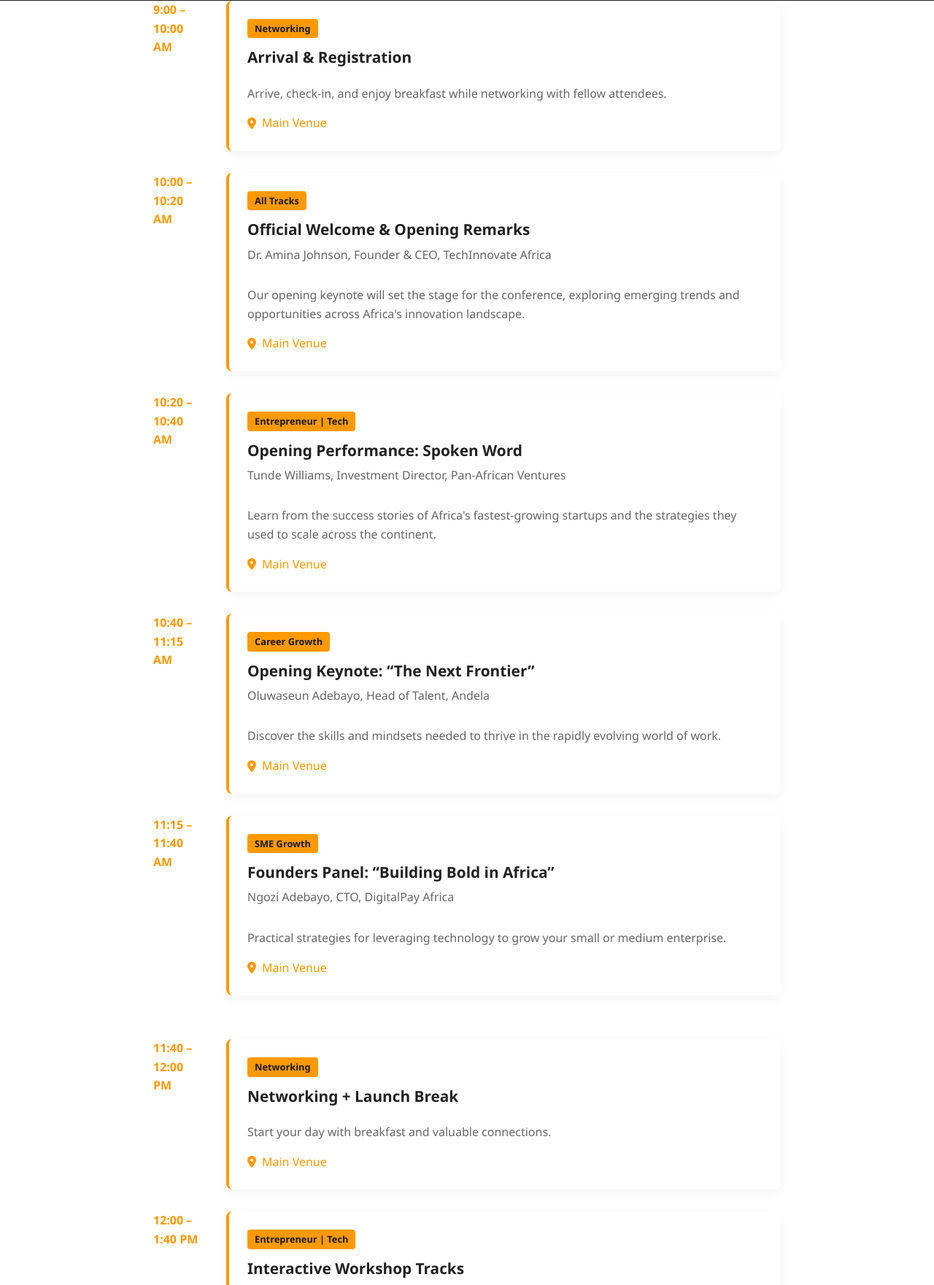
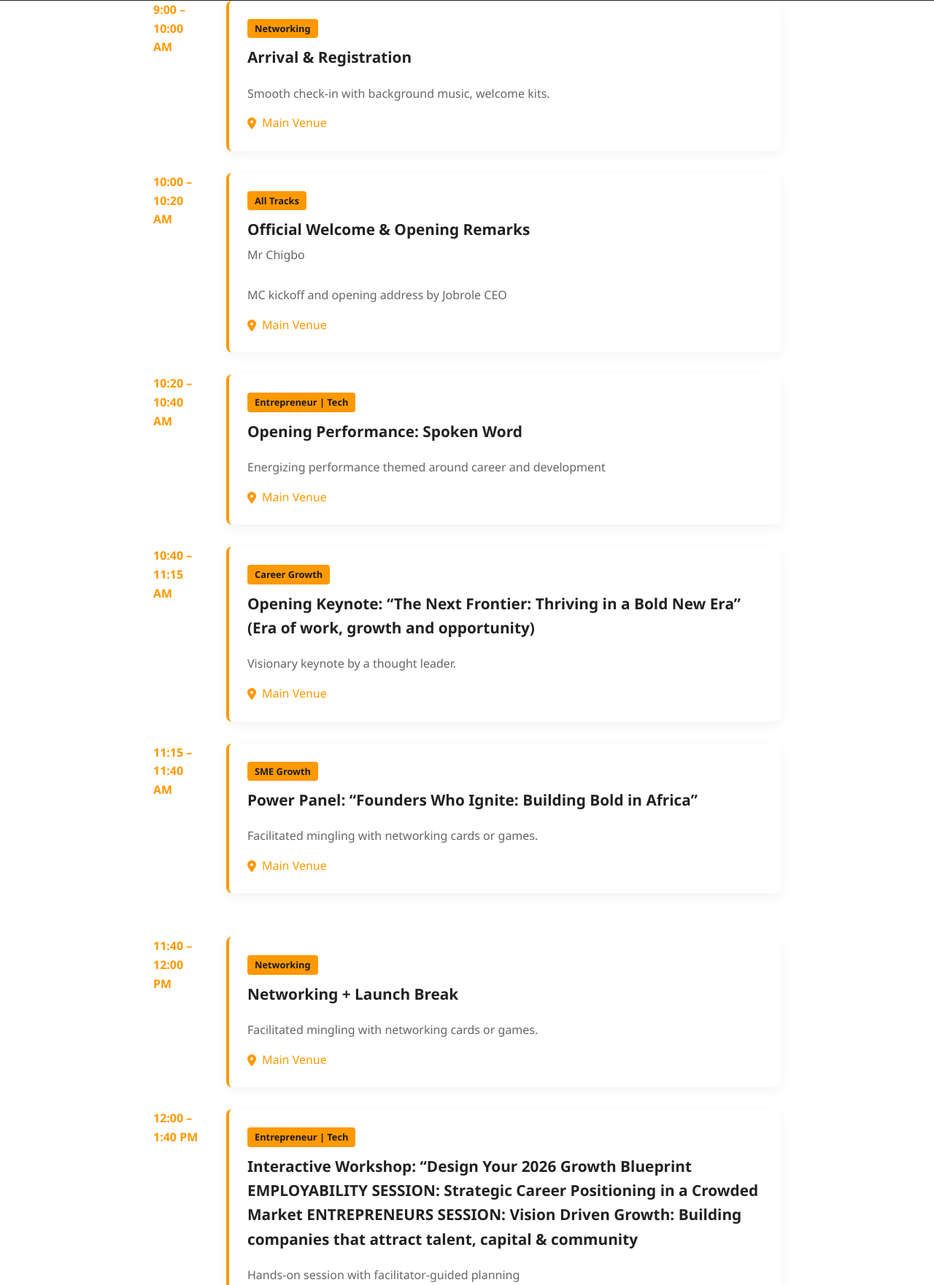
Before and after one commit to Aledoy-Developers/jobrole, a PHP site: page /agenda.php in a window 1280 px wide. Shown: the part 181-1942 px from the top of the page at 73% size. Run offline with PHP 8.4, Linux system fonts and the light colour scheme.

Commit message:
Updated the agenda

```diff
--- a/agenda.php
+++ b/agenda.php
@@ -61,8 +61,7 @@
                                 <h3 class="session-title">Arrival & Registration</h3>
                             </div>
                         </div>
-                        <p class="session-description">Arrive, check-in, and enjoy breakfast while networking with
-                            fellow attendees.</p>
+                        <p class="session-description">Smooth check-in with background music, welcome kits.</p>
                         <p class="session-location"><i class="fas fa-map-marker-alt"></i>Main Venue</p>
                     </div>
                 </div>
@@ -75,11 +74,10 @@
                             <div>
                                 <span class="session-track">All Tracks</span>
                                 <h3 class="session-title">Official Welcome & Opening Remarks</h3>
-                                <p class="session-speaker">Dr. Amina Johnson, Founder & CEO, TechInnovate Africa</p>
+                                <p class="session-speaker">Mr Chigbo</p>
                             </div>
                         </div>
-                        <p class="session-description">Our opening keynote will set the stage for the conference,
-                            exploring emerging trends and opportunities across Africa's innovation landscape.</p>
+                        <p class="session-description">MC kickoff and opening address by Jobrole CEO</p>
                         <p class="session-location"><i class="fas fa-map-marker-alt"></i>Main Venue</p>
                     </div>
                 </div>
@@ -105,11 +103,10 @@
                             <div>
                                 <span class="session-track">Entrepreneur | Tech</span>
                                 <h3 class="session-title">Opening Performance: Spoken Word</h3>
-                                <p class="session-speaker">Tunde Williams, Investment Director, Pan-African Ventures</p>
+                                <!-- <p class="session-speaker">Tunde Williams, Investment Director, Pan-African Ventures</p> -->
                             </div>
                         </div>
-                        <p class="session-description">Learn from the success stories of Africa's fastest-growing
-                            startups and the strategies they used to scale across the continent.</p>
+                        <p class="session-description">Energizing performance themed around career and development</p>
                         <p class="session-location"><i class="fas fa-map-marker-alt"></i>Main Venue</p>
                     </div>
                 </div>
@@ -121,12 +118,11 @@
                         <div class="session-header">
                             <div>
                                 <span class="session-track">Career Growth</span>
-                                <h3 class="session-title">Opening Keynote: “The Next Frontier”</h3>
-                                <p class="session-speaker">Oluwaseun Adebayo, Head of Talent, Andela</p>
+                                <h3 class="session-title">Opening Keynote: “The Next Frontier: Thriving in a Bold New Era” (Era of work, growth and opportunity)</h3>
+                                <!-- <p class="session-speaker">Oluwaseun Adebayo, Head of Talent, Andela</p> -->
                             </div>
                         </div>
-                        <p class="session-description">Discover the skills and mindsets needed to thrive in the rapidly
-                            evolving world of work.</p>
+                        <p class="session-description">Visionary keynote by a thought leader.</p>
                         <p class="session-location"><i class="fas fa-map-marker-alt"></i>Main Venue</p>
                     </div>
                 </div>
@@ -138,12 +134,11 @@
                         <div class="session-header">
                             <div>
                                 <span class="session-track">SME Growth</span>
-                                <h3 class="session-title">Founders Panel: “Building Bold in Africa”</h3>
-                                <p class="session-speaker">Ngozi Adebayo, CTO, DigitalPay Africa</p>
+                                <h3 class="session-title">Power Panel: “Founders Who Ignite: Building Bold in Africa”</h3>
+                                <!-- <p class="session-speaker">Ngozi Adebayo, CTO, DigitalPay Africa</p> -->
                             </div>
                         </div>
-                        <p class="session-description">Practical strategies for leveraging technology to grow your small
-                            or medium enterprise.</p>
+                        <p class="session-description">Facilitated mingling with networking cards or games.</p>
                         <p class="session-location"><i class="fas fa-map-marker-alt"></i>Main Venue</p>
                     </div>
                 </div>
@@ -167,7 +162,7 @@
                                 <h3 class="session-title">Networking + Launch Break</h3>
                             </div>
                         </div>
-                        <p class="session-description">Start your day with breakfast and valuable connections.</p>
+                        <p class="session-description">Facilitated mingling with networking cards or games.</p>
                         <p class="session-location"><i class="fas fa-map-marker-alt"></i>Main Venue</p>
                     </div>
                 </div>
@@ -179,12 +174,11 @@
                         <div class="session-header">
                             <div>
                                 <span class="session-track">Entrepreneur | Tech</span>
-                                <h3 class="session-title">Interactive Workshop Tracks</h3>
-                                <p class="session-speaker">Kwame Okafor, CEO, GreenFuture Energy</p>
+                                <h3 class="session-title">Interactive Workshop: “Design Your 2026 Growth Blueprint EMPLOYABILITY SESSION: Strategic Career  Positioning in a Crowded Market ENTREPRENEURS SESSION: Vision Driven Growth: Building companies that attract talent, capital & community</h3>
+                                <!-- <p class="session-speaker">Kwame Okafor, CEO, GreenFuture Energy</p> -->
                             </div>
                         </div>
-                        <p class="session-description">Bring your business challenges and get real-time solutions from
-                            experts and peers in this interactive session.</p>
+                        <p class="session-description">Hands-on session with facilitator-guided planning</p>
                         <p class="session-location"><i class="fas fa-map-marker-alt"></i>Main Venue</p>
                     </div>
                 </div>
@@ -197,11 +191,10 @@
                             <div>
                                 <span class="session-track">Career Growth</span>
                                 <h3 class="session-title">Entertainment Break</h3>
-                                <p class="session-speaker">Fatima Diallo, Founder, AgriTech Solutions</p>
+                                <!-- <p class="session-speaker">Fatima Diallo, Founder, AgriTech Solutions</p> -->
                             </div>
                         </div>
-                        <p class="session-description">Learn how to build a powerful personal brand that opens doors to
-                            new opportunities.</p>
+                        <p class="session-description">Short musical performance to keep energy high</p>
                         <p class="session-location"><i class="fas fa-map-marker-alt"></i>Main Venue</p>
                     </div>
                 </div>
@@ -215,11 +208,10 @@
                         <div class="session-header">
                             <div>
                                 <span class="session-track">Networking</span>
-                                <h3 class="session-title">Keynote: “Navigating Change”</h3>
+                                <h3 class="session-title">Guest Speaker 1: Feature: “Navigating Change in Business & Beyond”</h3>
                             </div>
                         </div>
-                        <p class="session-description">Join us as we celebrate Africa's most innovative startups and
-                            leaders, followed by an evening of music and networking.</p>
+                        <p class="session-description">Talk by a renowned guest entrepreneur or investor.</p>
                         <p class="session-location"><i class="fas fa-map-marker-alt"></i>Main Venue</p>
                     </div>
                 </div>
@@ -231,11 +223,10 @@
                         <div class="session-header">
                             <div>
                                 <span class="session-track">Networking</span>
-                                <h3 class="session-title">Keynote: “Tech, Talent & Tenacity”</h3>
+                                <h3 class="session-title">Guest Speaker 2: “Tech, Talent, and Tenacity.</h3>
                             </div>
                         </div>
-                        <p class="session-description">Join us as we celebrate Africa's most innovative startups and
-                            leaders, followed by an evening of music and networking.</p>
+                        <p class="session-description">How Tech can enhance the productivity of your business and as a career professional. Tech tools to enhance your business from finance to projects</p>
                         <p class="session-location"><i class="fas fa-map-marker-alt"></i>Main Venue</p>
                     </div>
                 </div>
@@ -247,11 +238,10 @@
                         <div class="session-header">
                             <div>
                                 <span class="session-track">Networking</span>
-                                <h3 class="session-title">Speed Mentoring: “The Growth Exchange”</h3>
+                                <h3 class="session-title">Masterclass (From Startup to Enterprise)</h3>
                             </div>
                         </div>
-                        <p class="session-description">Join us as we celebrate Africa's most innovative startups and
-                            leaders, followed by an evening of music and networking.</p>
+                        <p class="session-description">How operational strategy and leadership must adapt from early stage to scale</p>
                         <p class="session-location"><i class="fas fa-map-marker-alt"></i>Main Venue</p>
                     </div>
                 </div>
@@ -263,11 +253,10 @@
                         <div class="session-header">
                             <div>
                                 <span class="session-track">Networking</span>
-                                <h3 class="session-title">Special Recognition: Trailblazer Awards</h3>
+                                <h3 class="session-title">Special Recognition Segment: Next Frontier Trailblazers Awards</h3>
                             </div>
                         </div>
-                        <p class="session-description">Join us as we celebrate Africa's most innovative startups and
-                            leaders, followed by an evening of music and networking.</p>
+                        <p class="session-description">Awards for impactful startups and innovators. Sponsors/partners.</p>
                         <p class="session-location"><i class="fas fa-map-marker-alt"></i>Main Venue</p>
                     </div>
                 </div>
```
